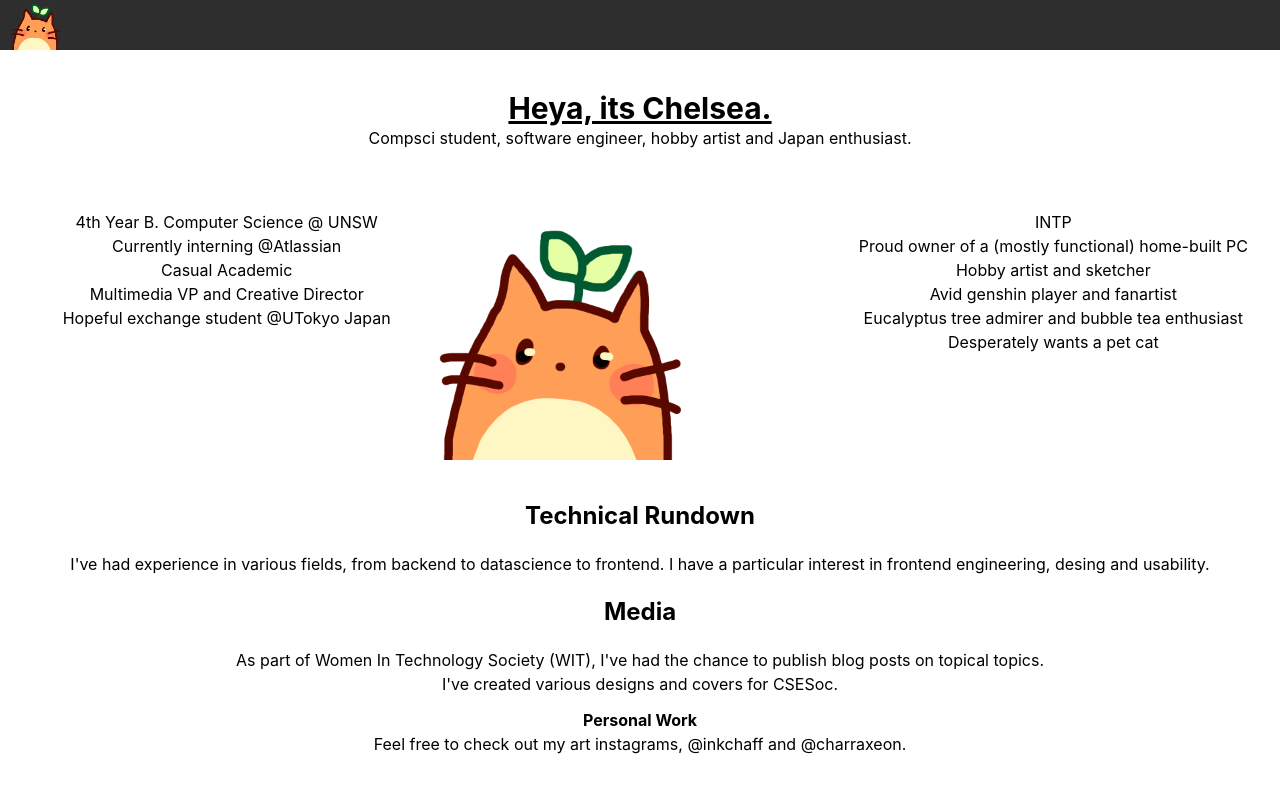
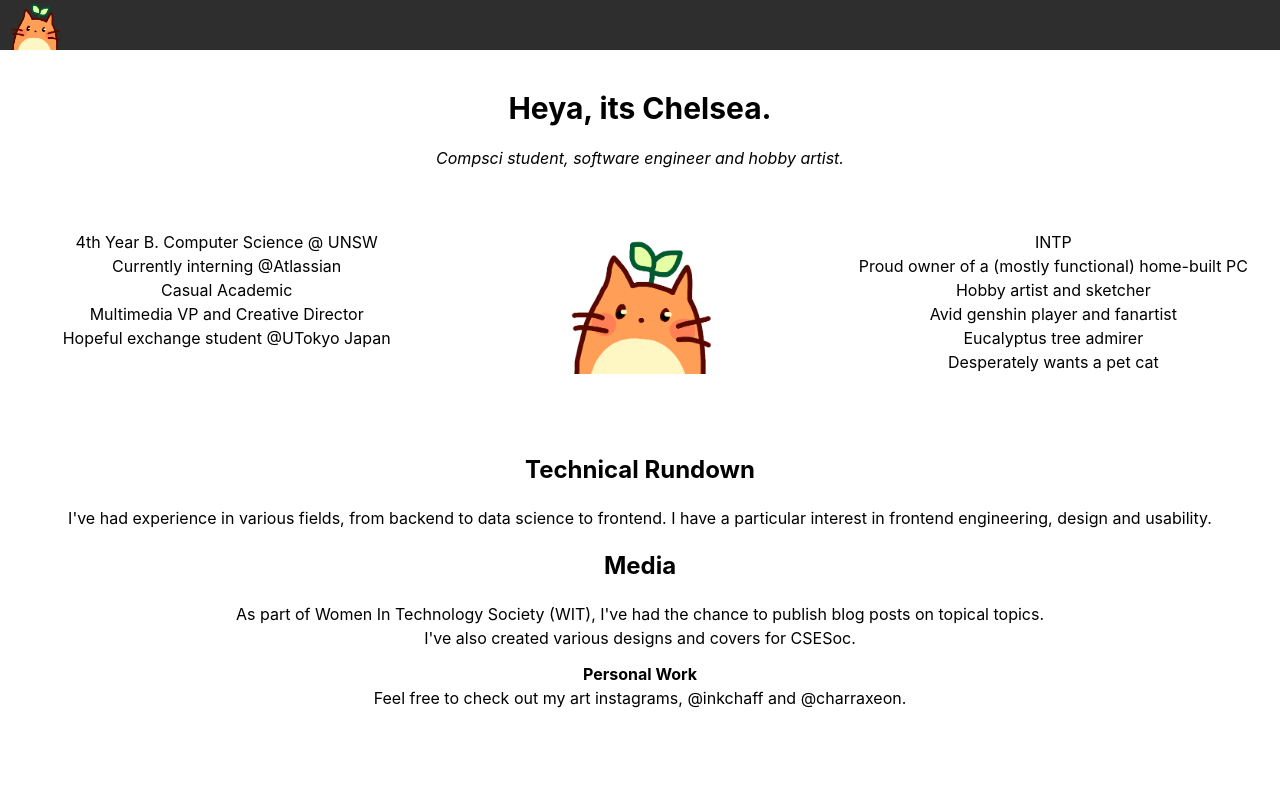
Before and after one commit to chelffey/about-chelffey, a React (Create React App) app: page / in a window 1280 px wide. Shown: the top 792 px of the page. Built offline with nearby package versions, Linux system fonts and the light colour scheme.

Commit message:
updated design

```diff
--- a/src/pages/Home.js
+++ b/src/pages/Home.js
@@ -5,10 +5,9 @@ export default class Home extends React.Component {
     return (
       <div>
         <div className="p-10">
-          <h2 className="text-3xl font-bold underline">Heya, its Chelsea.</h2>
-          <p>
-            Compsci student, software engineer, hobby artist and Japan
-            enthusiast.
+          <h2 className="text-3xl font-bold pb-5">Heya, its Chelsea.</h2>
+          <p className="italic">
+            Compsci student, software engineer and hobby artist.
           </p>
         </div>
         <div className="grid grid-cols-3 content-center p-5">
@@ -22,19 +21,20 @@ export default class Home extends React.Component {
               <li>Hopeful exchange student @UTokyo Japan</li>
             </ul>
           </div>
-          <img
-            className=""
-            src={require("../images/cat-logo.png")}
-            width="250"
-            alt="icon"
-          />
+          <section className="hero container max-w-screen-lg mx-auto pb-10">
+            <img
+              className="mx-auto w-36"
+              src={require("../images/cat-logo.png")}
+              alt="cat logo"
+            />
+          </section>
           <div>
             <ul>
               <li>INTP</li>
               <li>Proud owner of a (mostly functional) home-built PC</li>
               <li>Hobby artist and sketcher</li>
               <li>Avid genshin player and fanartist</li>
-              <li>Eucalyptus tree admirer and bubble tea enthusiast</li>
+              <li>Eucalyptus tree admirer</li>
               <li>Desperately wants a pet cat</li>
             </ul>
           </div>
@@ -43,9 +43,9 @@ export default class Home extends React.Component {
         <h2 className="text-2xl font-bold py-5">Technical Rundown</h2>
 
         <p>
-          I&apos;ve had experience in various fields, from backend to
-          datascience to frontend. I have a particular interest in frontend
-          engineering, desing and usability.
+          I&apos;ve had experience in various fields, from backend to data
+          science to frontend. I have a particular interest in frontend
+          engineering, design and usability.
         </p>
         <div className="pb-10">
           <h2 className="text-2xl font-bold py-5">Media</h2>
@@ -53,7 +53,7 @@ export default class Home extends React.Component {
             As part of Women In Technology Society (WIT), I&apos;ve had the
             chance to publish blog posts on topical topics.
           </p>
-          <p>I&apos;ve created various designs and covers for CSESoc.</p>
+          <p>I&apos;ve also created various designs and covers for CSESoc.</p>
 
           <h3 className="font-bold pt-3">Personal Work</h3>
           <p>
```
Also changed, not shown: 1 other file (tests, documents, lock files or other folders).
